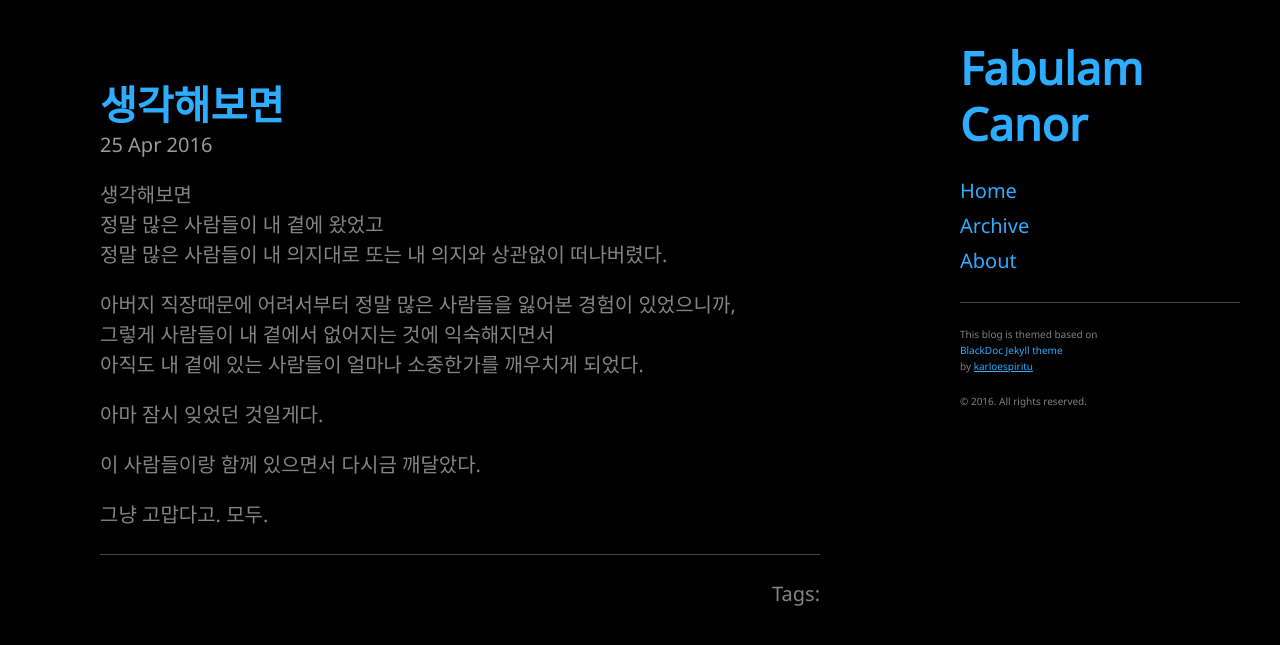
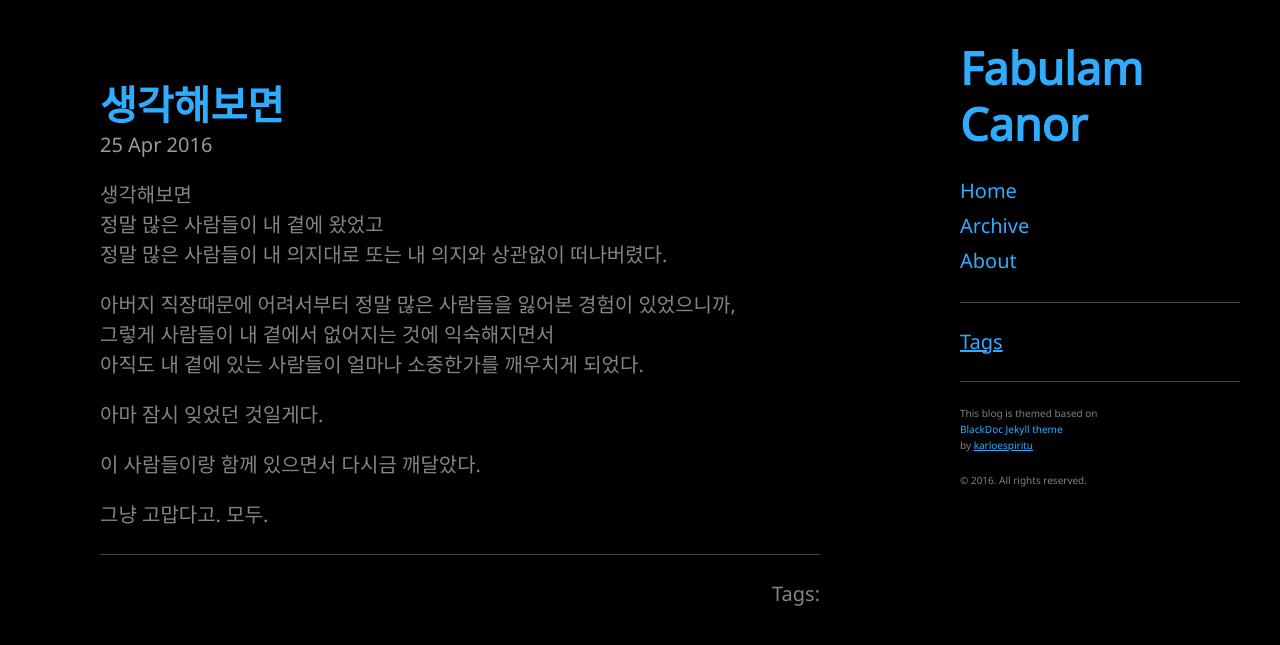
Before and after one commit to Canorus/canorus.github.io, a Jekyll site: the page built from _posts/2016-04-25-come-to-think-of-it.md, in a window 1280 px wide. Shown: the top 645 px of the page. Built offline with Jekyll 4.4.1, drawn with Linux system fonts in a browser that asks for light colours; comment, search, counter and statistics services are not loaded.

Commit message:
tags added to nav

```diff
--- a/_includes/sidebar.html
+++ b/_includes/sidebar.html
@@ -28,6 +28,8 @@
 
       <!--<a class="sidebar-nav-item" href="{{ site.github.repo }}/archive/master.zip">Download</a>-->
       <hr>
+      <a href="http://canorus.github.io/tags">Tags</a>
+      <hr>
       <p style="font-size:0.5rem">This blog is themed based on <a class="sidebar-nav-item" href="{{ site.github.repo }}">BlackDoc Jekyll theme</a> by <a href="https://github.com/karloespiritu">karloespiritu</a>
       <!--<span class="sidebar-nav-item">Currently v{{ site.version }}</span>-->
     </nav>
```
